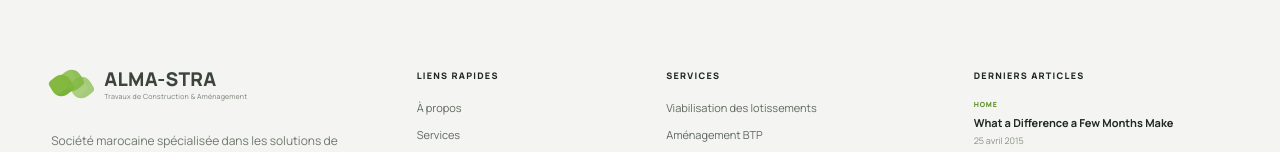
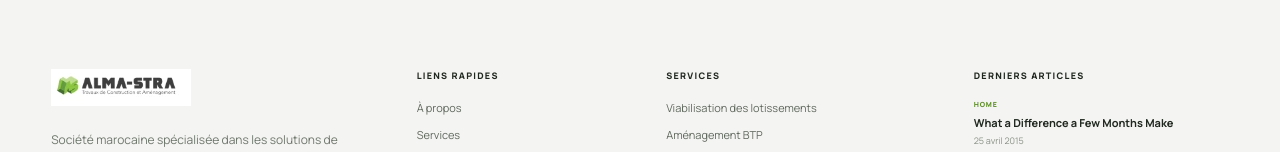
Before and after one commit to ilyassrachouady/https-www.alma-stra.com-, a Next.js app: page / in a window 1280 px wide. Shown: the part 7284-7436 px from the top of the page. Built offline with nearby package versions, Linux system fonts and the light colour scheme.

Commit message:
Use preserved ALMA-STRA logo in modern footer

```diff
--- a/components/SiteFooter.tsx
+++ b/components/SiteFooter.tsx
@@ -1,24 +1,16 @@
 import Link from "next/link";
 import { ArrowUpRight } from "lucide-react";
 import { contact, services } from "@/lib/data";
+import BrandLogo from "@/components/BrandLogo";
 
 const categories = ["Build", "Design", "Flooring", "Painting", "Pavers", "Plumbing", "Renovation", "Repairs", "Solar Systems", "Tiling"];
-
-function Brand() {
-  return (
-    <span className="alma-brand-lockup alma-footer-lockup">
-      <span className="alma-brand-symbol" aria-hidden="true"><i /><i /><i /></span>
-      <span className="alma-brand-copy"><strong>ALMA-STRA</strong><small>Travaux de Construction & Aménagement</small></span>
-    </span>
-  );
-}
 
 export default function SiteFooter() {
   return (
     <footer className="alma-footer">
       <div className="page-shell alma-footer-main">
         <div className="alma-footer-brand">
-          <Brand />
+          <BrandLogo className="alma-footer-logo" />
           <p>Société marocaine spécialisée dans les solutions de construction et d’aménagement.</p>
           <div className="alma-footer-contact">
             <a href={`tel:${contact.phoneHref}`}>{contact.phone}</a>
```
